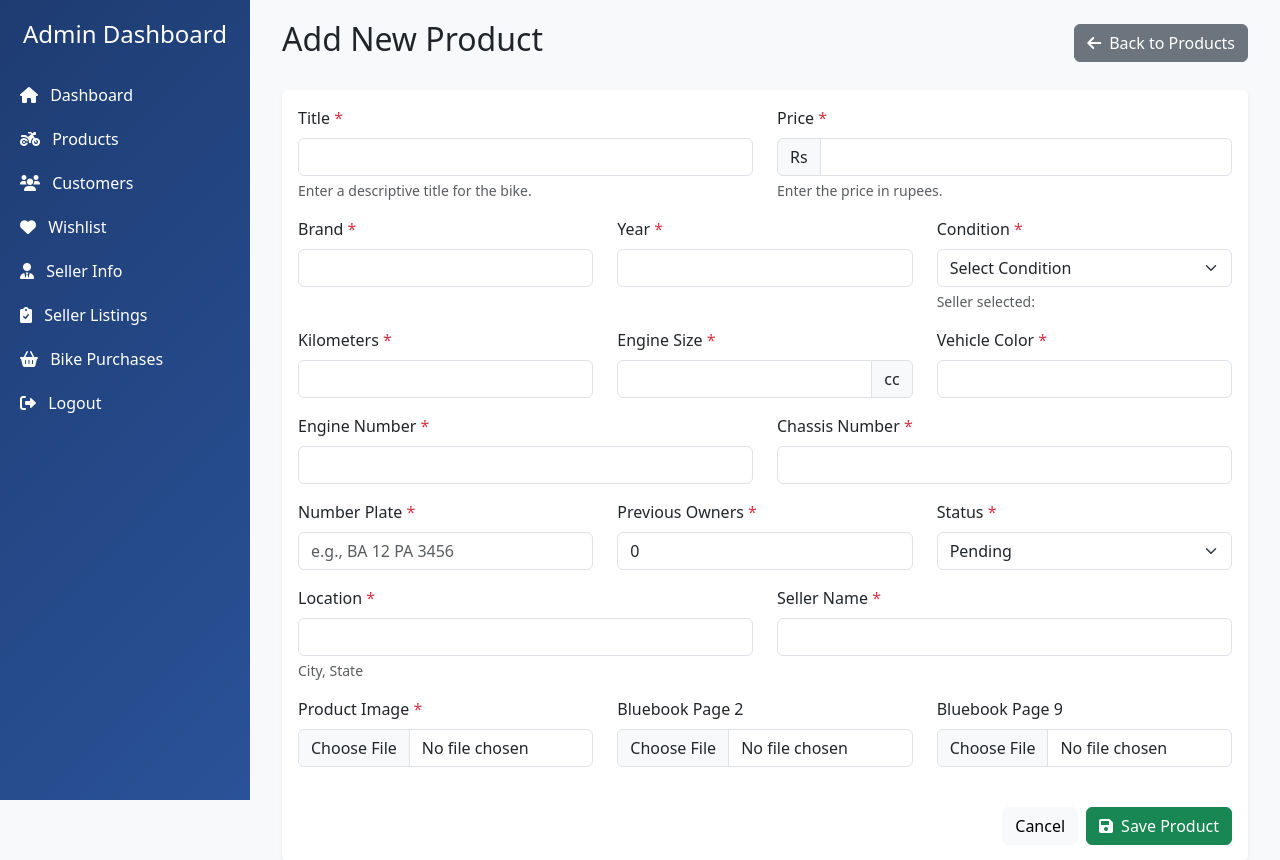
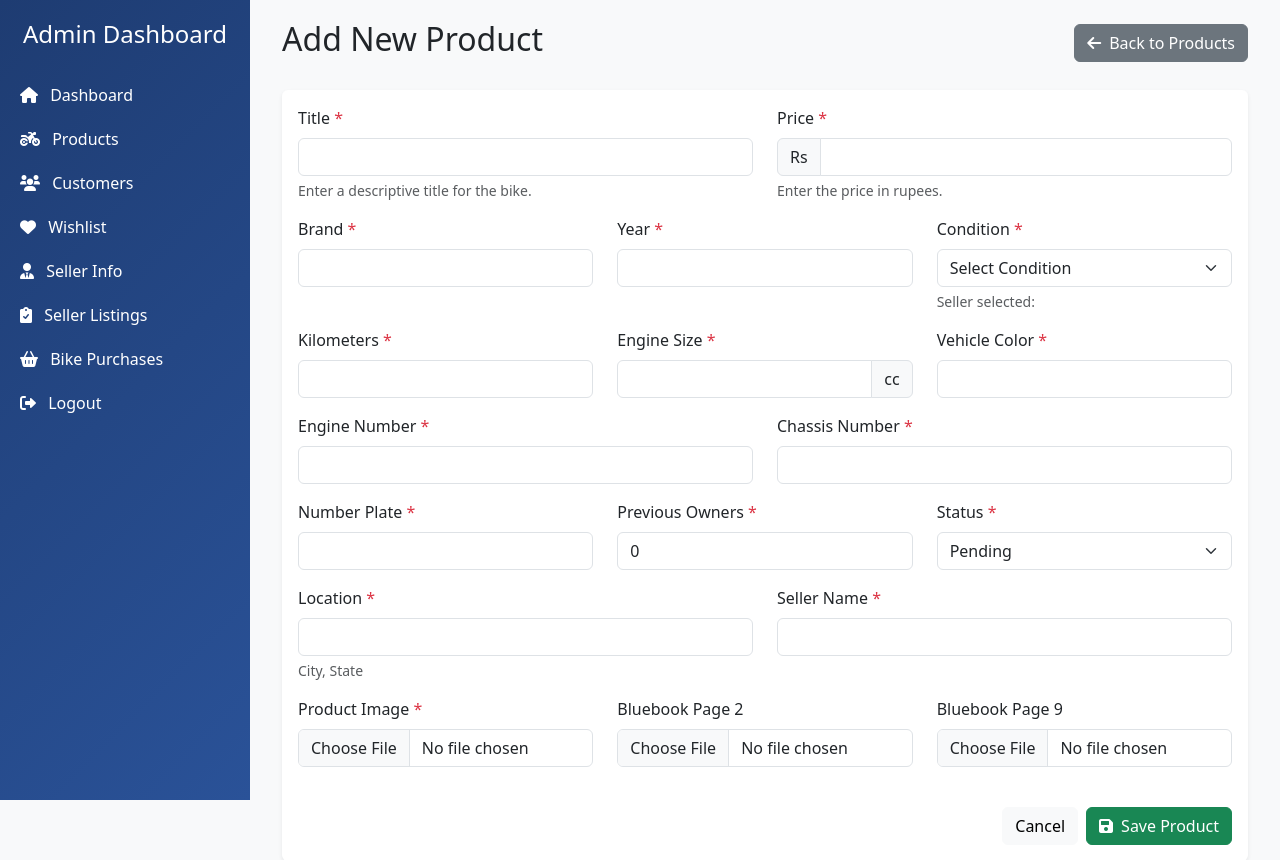
Before and after one commit to Sagarkandel07/resale-project, a Django app: template proj/templates/proj/admin/product_form.html in a window 1280 px wide. Shown: the top 860 px of the page. Run offline with Django 5.2, Linux system fonts and the light colour scheme; the template is opened without the code that fills it: values that come from a table or form of the project are taken from there, others are empty.

Commit message:
final almostt

```diff
--- a/proj/templates/proj/admin/product_form.html
+++ b/proj/templates/proj/admin/product_form.html
@@ -193,7 +193,7 @@
                 <div class="col-md-4">
                     <div class="mb-3">
                         <label for="id_number_plate" class="form-label">Number Plate <span class="text-danger">*</span></label>
-                        <input type="text" name="number_plate" id="id_number_plate" class="form-control" placeholder="e.g., BA 12 PA 3456" value="{% if form.instance.number_plate %}{{ form.instance.number_plate }}{% endif %}">
+                        <input type="text" name="number_plate" id="id_number_plate" class="form-control"  value="{% if form.instance.number_plate %}{{ form.instance.number_plate }}{% endif %}">
                         {% if form.number_plate.errors %}
                         <div class="text-danger mt-1">
                             {% for error in form.number_plate.errors %}
```
Also changed, not shown: db.sqlite3, 1 other file.
